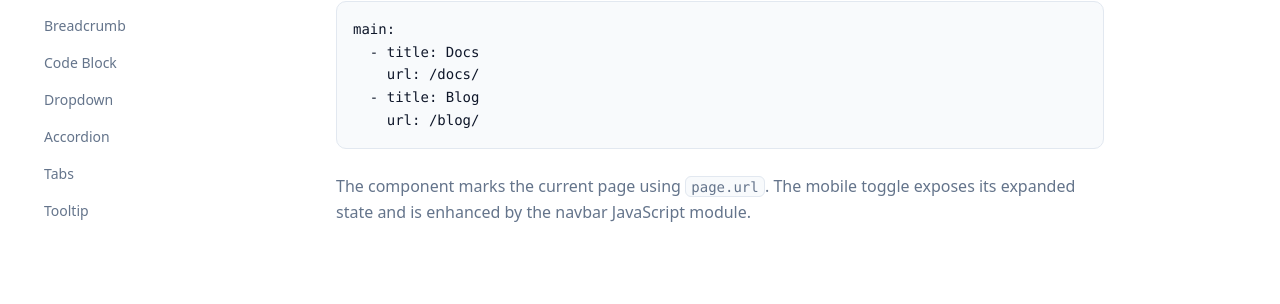
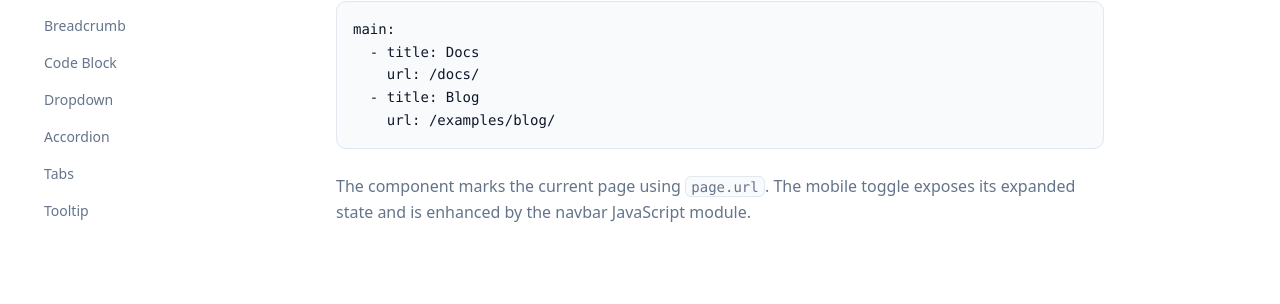
Before and after one commit to daffadevhosting/Jekyll-Component-Framework, a Jekyll site: the page built from docs/components/navbar.md, in a window 1280 px wide and 900 px high, scrolled down 311 px. Shown: the part 477-781 px from the top of the window. Built offline with Jekyll 4.4.1, drawn with Linux system fonts in a browser that asks for light colours.

Commit message:
fix: relative_url links in forms docs and navbar example path

````diff
--- a/docs/components/navbar.md
+++ b/docs/components/navbar.md
@@ -38,7 +38,7 @@ main:
   - title: Docs
     url: /docs/
   - title: Blog
-    url: /blog/
+    url: /examples/blog/
 ```
 
 The component marks the current page using `page.url`. The mobile toggle exposes its expanded state and is enhanced by the navbar JavaScript module.
````
Also changed, not shown: docs/components/forms.md (+1 -1 lines).
